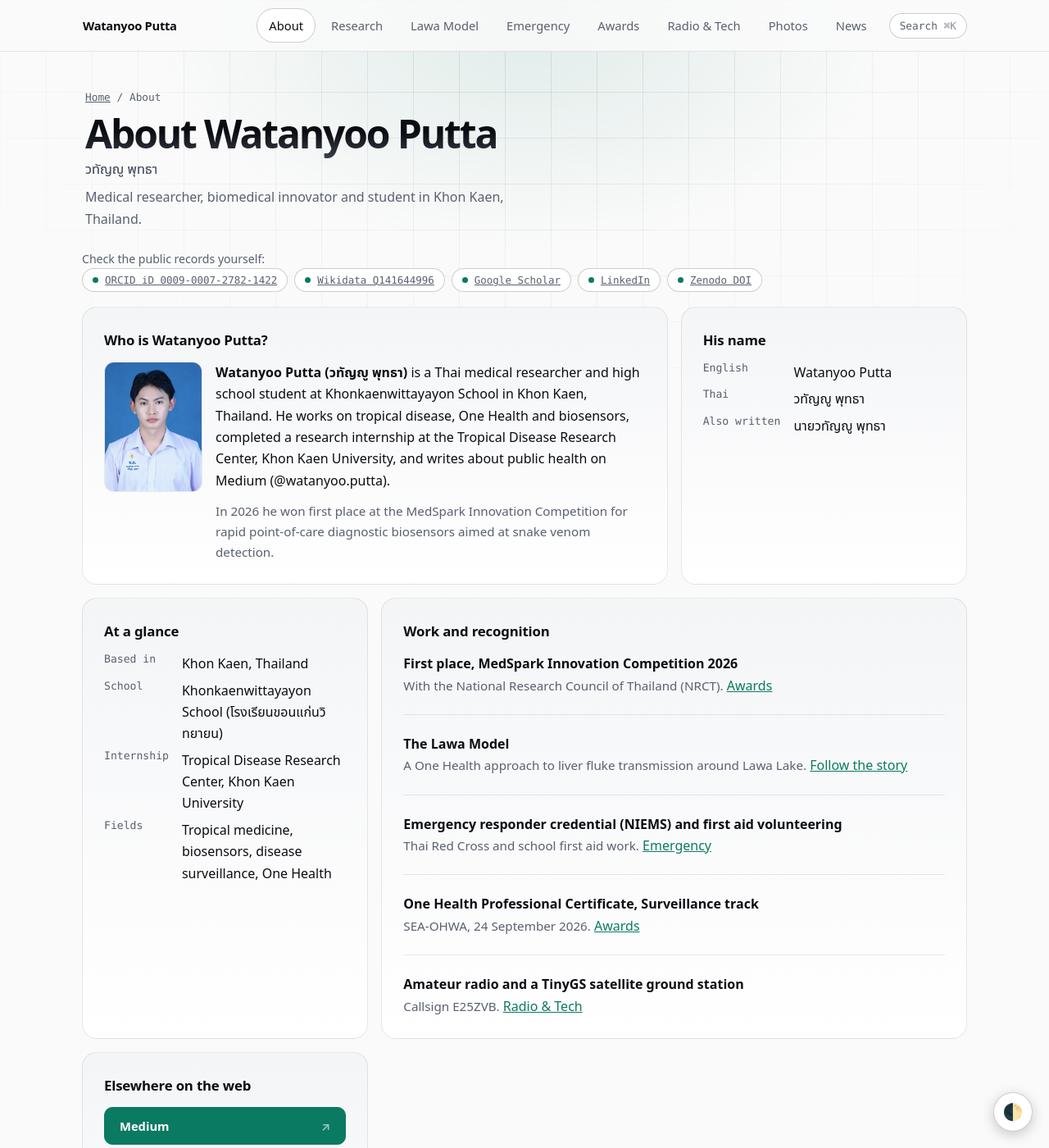
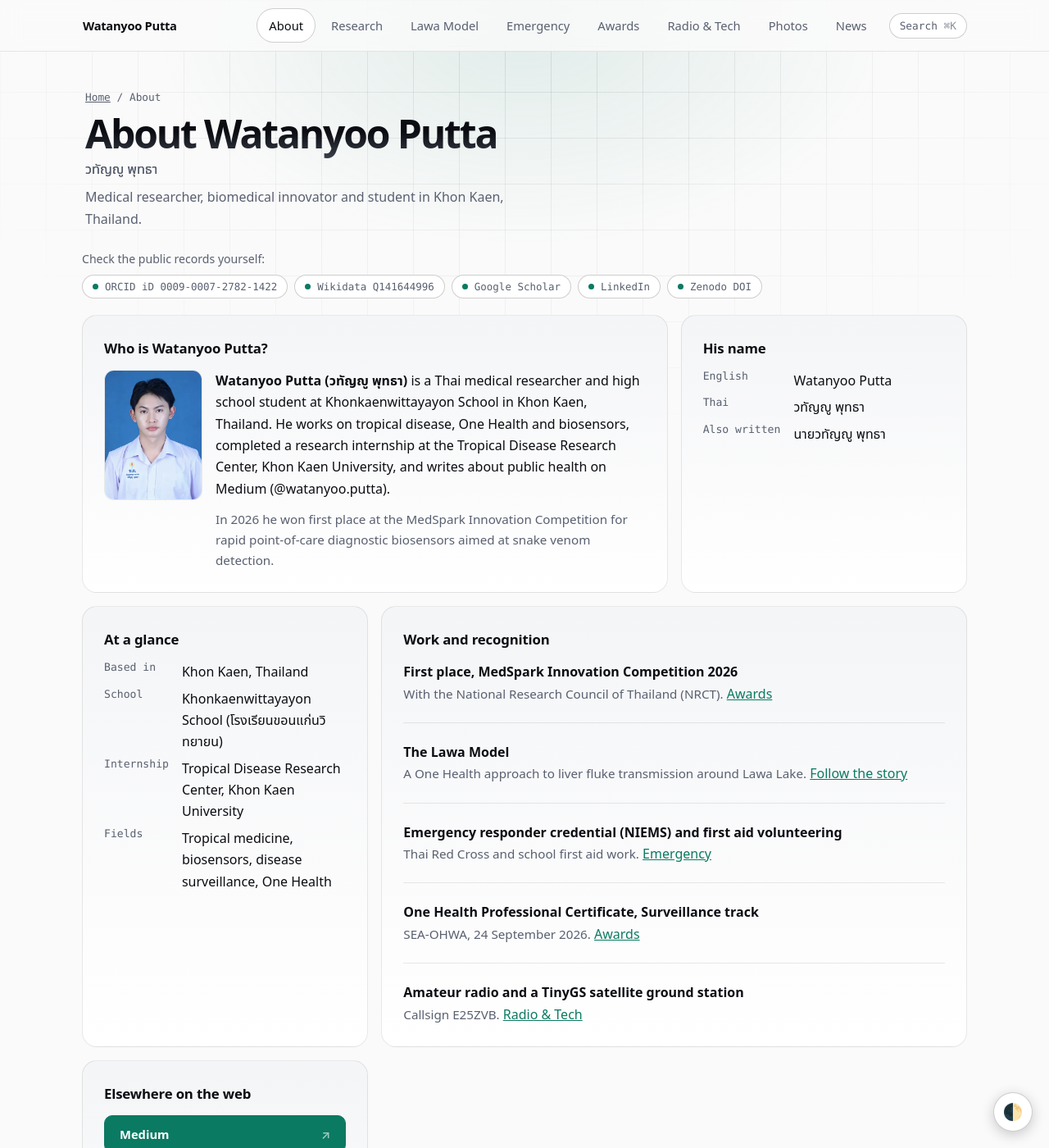
Before and after one commit to WatanyooPutta/WatanyooPutta.github.io, a Jekyll site: the page built from about.html, in a window 1280 px wide and 1400 px high. Shown: the whole window at 82% size. Built offline with Jekyll 4.4.1, drawn with Linux system fonts in a browser that asks for light colours.

Commit message:
Update pages.css

```diff
--- a/assets/css/pages.css
+++ b/assets/css/pages.css
@@ -249,3 +249,9 @@ img{max-width:100%;height:auto}
 .about-row .edu-photo{flex-basis:120px;width:120px}
 .edu-photo img{width:100%;height:auto;aspect-ratio:3/4;object-fit:cover;display:block}
 @media(max-width:420px){.edu-photo,.about-row .edu-photo{flex-basis:84px;width:84px}}
+
+/* ---- Record chips (About page) ---- */
+.vchips{margin:0 0 20px}
+.vchips .chips{margin:8px 0 0}
+a.chip{text-decoration:none;transition:border-color .2s,color .2s}
+a.chip:hover,a.chip:focus-visible{border-color:var(--accent);color:var(--text)}
```
